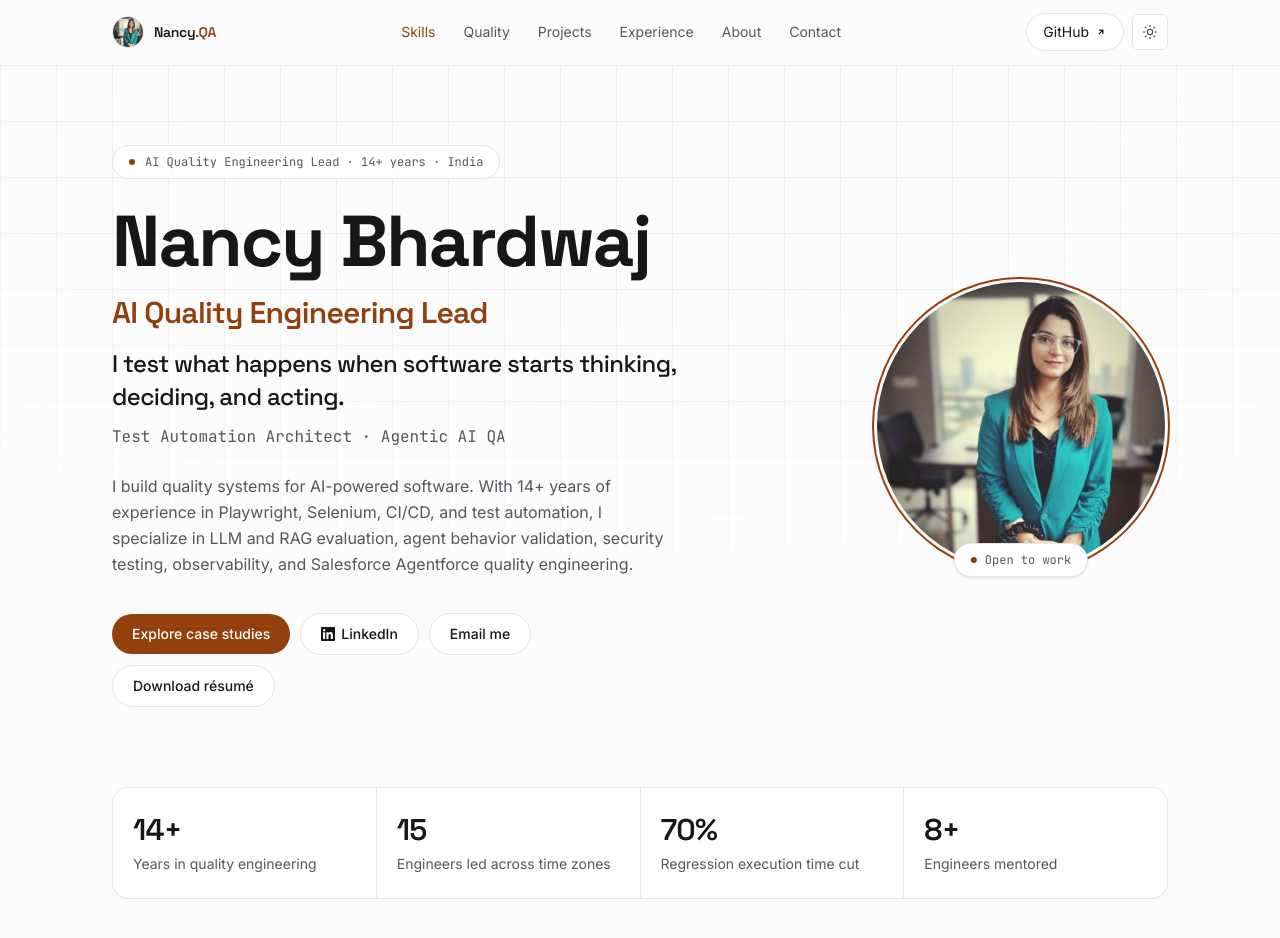
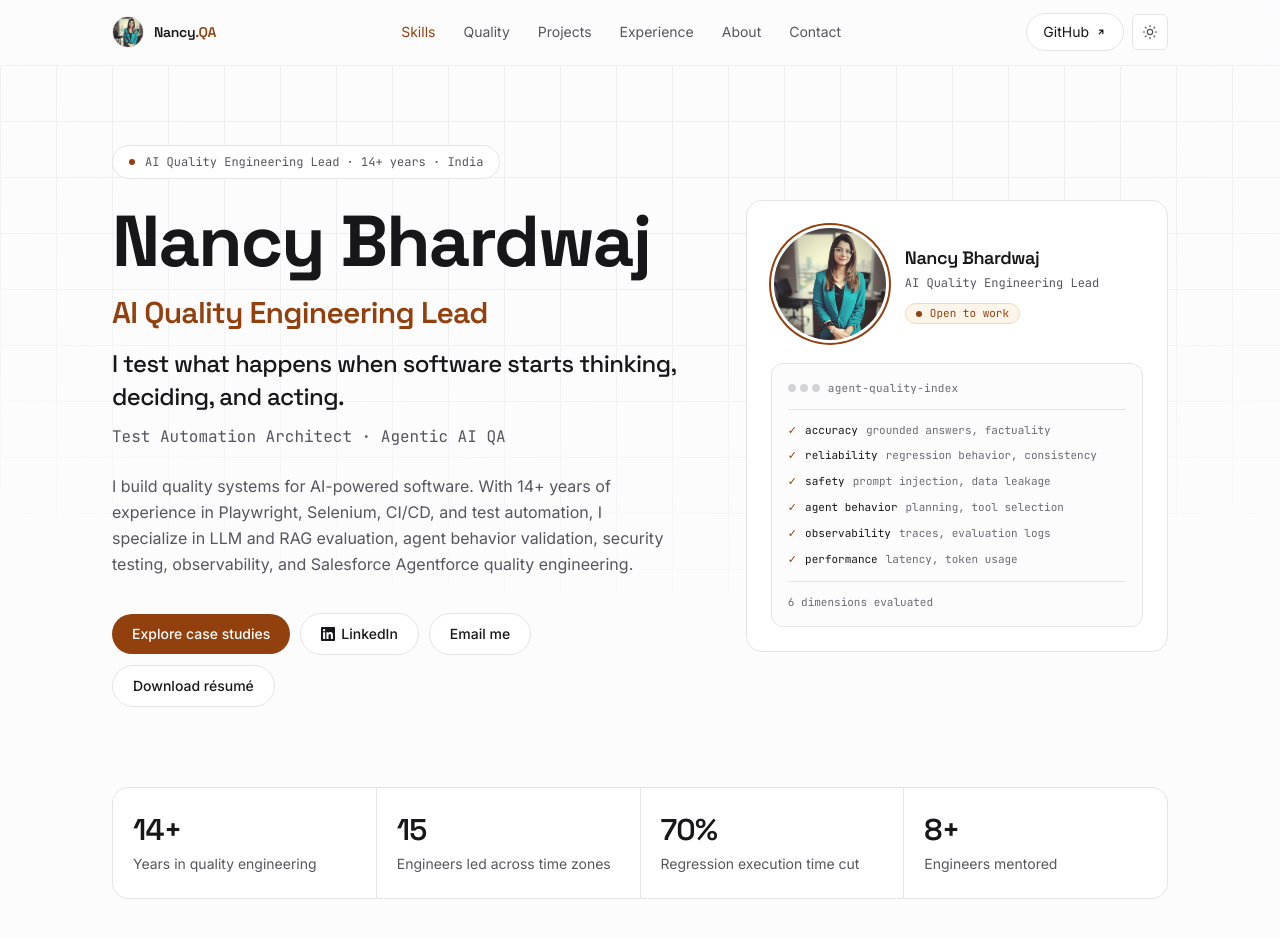
Before and after one commit to nancybhardwaj89/nancybhardwaj-portfolio, a Next.js app: page / in a window 1280 px wide. Shown: the top 938 px of the page. Built offline with nearby package versions, Linux system fonts and the light colour scheme.

Commit message:
Replace hero portrait with identity card and quality index panel

```diff
--- a/src/components/sections/Hero.tsx
+++ b/src/components/sections/Hero.tsx
@@ -3,11 +3,98 @@ import { Container } from "@/components/ui/Container";
 import { Reveal } from "@/components/ui/Reveal";
 import { LinkedInIcon } from "@/components/ui/Icon";
 import { site, stats } from "@/content/site";
+import { qualitySignals } from "@/content/quality-signals";
 
 /** Shared pill-button shape, so the CTA row stays consistent. */
 const pill =
   "inline-flex items-center gap-1.5 rounded-full px-5 py-2.5 text-sm font-medium transition-colors";
 const pillOutline = `${pill} border border-border bg-surface text-fg hover:border-border-strong hover:bg-surface-raised`;
+
+/**
+ * Portrait paired with a panel showing the dimensions Nancy evaluates against.
+ *
+ * Deliberately carries NO scores or percentages. A hero dashboard reading
+ * "Faithfulness 0.94" would be an invented evaluation result presented as fact
+ * on a page recruiters treat as a factual claim. Listing the dimensions is
+ * honest and says the more interesting thing anyway: that AI quality is
+ * multidimensional and she has a framework for it.
+ *
+ * Rows come from the same `qualitySignals` data as the Quality section, so the
+ * two can't drift apart.
+ */
+function IdentityCard() {
+  return (
+    <div className="rounded-2xl border border-border bg-surface p-5 sm:p-6">
+      <div className="flex items-center gap-4">
+        <div className="shrink-0 rounded-full p-[3px] ring-2 ring-accent">
+          <Avatar
+            src={site.avatar}
+            alt={`${site.name}, ${site.role}`}
+            initials={site.initials}
+            size={112}
+            className="h-24 w-24 sm:h-28 sm:w-28"
+            textClassName="text-2xl"
+          />
+        </div>
+
+        <div className="min-w-0">
+          <p className="font-display text-lg font-semibold tracking-tight text-fg">
+            {site.name}
+          </p>
+          <p className="mt-0.5 font-mono text-xs leading-relaxed text-fg-muted">
+            {site.role}
+          </p>
+          {site.availability ? (
+            <p className="mt-2.5 inline-flex items-center gap-2 rounded-full border border-accent-border bg-accent-subtle px-2.5 py-1 font-mono text-[11px] leading-none text-accent">
+              <span
+                aria-hidden="true"
+                className="h-1.5 w-1.5 rounded-full bg-accent"
+              />
+              {site.availability}
+            </p>
+          ) : null}
+        </div>
+      </div>
+
+      {/* Quality signal panel */}
+      <div className="mt-5 rounded-xl border border-border bg-bg p-4">
+        <div className="flex items-center gap-2 border-b border-border pb-3">
+          <span aria-hidden="true" className="flex gap-1">
+            <span className="h-2 w-2 rounded-full bg-border-strong" />
+            <span className="h-2 w-2 rounded-full bg-border-strong" />
+            <span className="h-2 w-2 rounded-full bg-border-strong" />
+          </span>
+          <p className="font-mono text-[11px] tracking-wide text-fg-faint">
+            agent-quality-index
+          </p>
+        </div>
+
+        <ul className="mt-3 space-y-2">
+          {qualitySignals.map((signal) => (
+            <li
+              key={signal.dimension}
+              className="flex items-baseline gap-2 font-mono text-[11px] leading-relaxed"
+            >
+              <span aria-hidden="true" className="text-accent">
+                ✓
+              </span>
+              <span className="shrink-0 text-fg">
+                {signal.dimension.toLowerCase()}
+              </span>
+              <span className="truncate text-fg-faint">
+                {signal.tests.slice(0, 2).join(", ").toLowerCase()}
+              </span>
+            </li>
+          ))}
+        </ul>
+
+        <p className="mt-3 border-t border-border pt-3 font-mono text-[11px] text-fg-faint">
+          {qualitySignals.length} dimensions evaluated
+        </p>
+      </div>
+    </div>
+  );
+}
 
 export function Hero() {
   const linkedin = site.socials.find((s) => s.icon === "linkedin");
@@ -81,30 +168,9 @@ export function Hero() {
             </div>
           </Reveal>
 
-          {/* Portrait column */}
+          {/* Portrait + quality panel */}
           <Reveal delay={120}>
-            <div className="relative mx-auto w-fit lg:mx-0 lg:ml-auto">
-              <div className="rounded-full p-[3px] ring-2 ring-accent">
-                <Avatar
-                  src={site.avatar}
-                  alt={`${site.name}, ${site.role}`}
-                  initials={site.initials}
-                  size={288}
-                  className="h-56 w-56 sm:h-72 sm:w-72"
-                  textClassName="text-6xl"
-                />
-              </div>
-
-              {site.availability ? (
-                <p className="absolute -bottom-1 left-1/2 inline-flex -translate-x-1/2 items-center gap-2 whitespace-nowrap rounded-full border border-border bg-surface px-4 py-2 font-mono text-xs text-fg-muted shadow-sm">
-                  <span
-                    aria-hidden="true"
-                    className="h-1.5 w-1.5 rounded-full bg-accent"
-                  />
-                  {site.availability}
-                </p>
-              ) : null}
-            </div>
+            <IdentityCard />
           </Reveal>
         </div>
 
```
